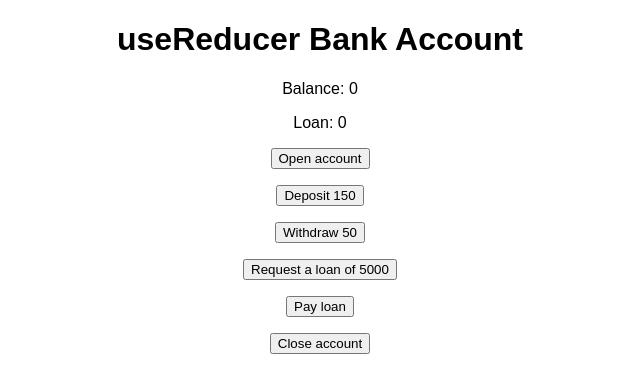
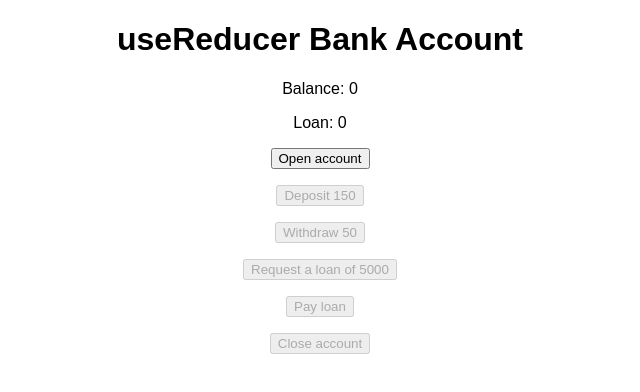
Before and after one commit to AbdullahiAbdulganiyu/useReducer-Bank-Account, a React (Create React App) app: page / in a window 1280 px wide. Shown: the top 392 px of the page, without its empty margins (320-960 px from the left). Built offline with nearby package versions, Linux system fonts and the light colour scheme.

Commit message:
using the isActive state to disable the buttons

```diff
--- a/src/App.js
+++ b/src/App.js
@@ -65,18 +65,18 @@ export default function App() {
           onClick={() => {
             dispatch({ type: "openAccount" });
           }}
-          disabled={false}
+          disabled={isActive}
         >
           Open account
         </button>
       </p>
       <p>
-        <button onClick={() => {}} disabled={isActive}>
+        <button onClick={() => {}} disabled={!isActive}>
           Deposit 150
         </button>
       </p>
       <p>
-        <button onClick={() => {}} disabled={isActive}>
+        <button onClick={() => {}} disabled={!isActive}>
           Withdraw 50
         </button>
       </p>
@@ -85,7 +85,7 @@ export default function App() {
           onClick={() => {
             dispatch({ type: "requestLoan" });
           }}
-          disabled={isActive}
+          disabled={!isActive}
         >
           Request a loan of 5000
         </button>
@@ -95,13 +95,13 @@ export default function App() {
           onClick={() => {
             dispatch({ type: "payLoan" });
           }}
-          disabled={isActive}
+          disabled={!isActive}
         >
           Pay loan
         </button>
       </p>
       <p>
-        <button onClick={() => {}} disabled={isActive}>
+        <button onClick={() => {}} disabled={!isActive}>
           Close account
         </button>
       </p>
```
